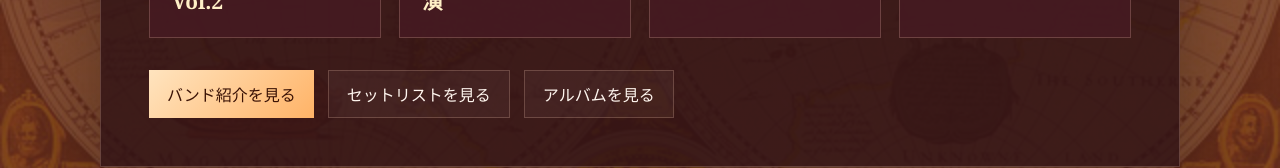
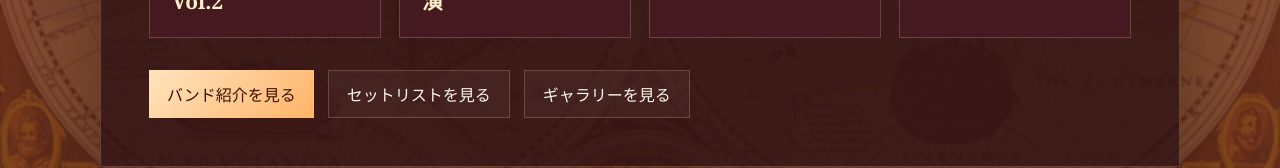
Before and after one commit to NJ200212/lastparfait, a Next.js app: page / in a window 1280 px wide. Shown: the part 2222-2390 px from the top of the page. Built offline with nearby package versions, Linux system fonts and the light colour scheme.

Commit message:
Rename album labels to gallery

```diff
--- a/app/albums/page.js
+++ b/app/albums/page.js
@@ -22,7 +22,7 @@ async function getMediaItems(folderName, extensions) {
 }
 
 export const metadata = {
-  title: "アルバム | 釈迦色社会×パフェ山脈Last Live Vol.2"
+  title: "ギャラリー | 釈迦色社会×パフェ山脈Last Live Vol.2"
 };
 
 export default async function AlbumsPage() {
--- a/app/header-menu.js
+++ b/app/header-menu.js
@@ -7,7 +7,7 @@ const menuItems = [
   { href: "/", label: "トップ" },
   { href: "/bands", label: "バンド紹介" },
   { href: "/setlist", label: "セットリスト" },
-  { href: "/albums", label: "アルバム" }
+  { href: "/albums", label: "ギャラリー" }
 ];
 
 export default function HeaderMenu() {
--- a/app/page.js
+++ b/app/page.js
@@ -66,7 +66,7 @@ export default function HomePage() {
                 セットリストを見る
               </Link>
               <Link href="/albums" className="secondary-link">
-                アルバムを見る
+                ギャラリーを見る
               </Link>
             </div>
           </section>
```
